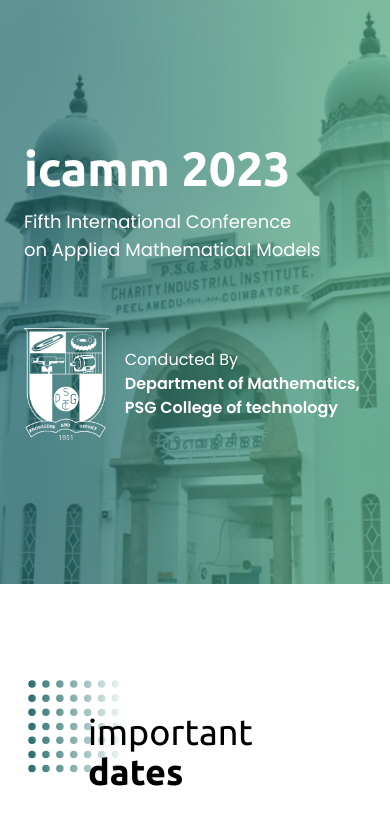
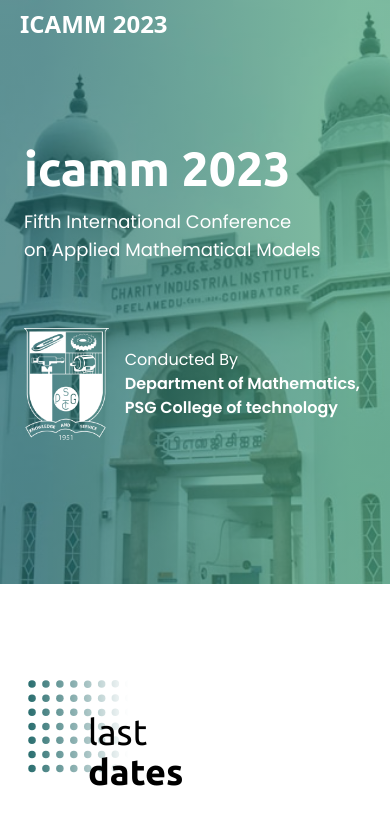
Before and after one commit to tgashwinkumar/icamm2023-react-sdk, a React (Create React App) app: page / in a window 390 px wide. Shown: the top 824 px of the page. Built offline with nearby package versions, Linux system fonts and the light colour scheme; the HTML template or start-up script is replaced by a standard one.

Commit message:
small changes, unable to fix Navbar

```diff
--- a/src/App.js
+++ b/src/App.js
@@ -13,7 +13,7 @@
 const App = () => {
   return (
     <main className="w-screen h-screen  overflow-x-hidden">
-      {/* <Navbar /> */}
+      <Navbar />
       <Section1 />
       <div className="translate-y-0 hidden lg:block">
         <ShapeDivider />
--- a/src/components/Navbar.js
+++ b/src/components/Navbar.js
@@ -29,6 +29,7 @@
   const [color, setColor] = useState(false);
 
   const changeColor = () => {
+    console.log(window.scrollY);
     if (window.scrollY >= 40) {
       setColor(true);
     } else {
@@ -49,13 +50,15 @@
       >
         <div className="flex items-center justify-center w-fit">
           <a href="#section1">
-            <p className="font-head font-bold text-2xl color">icamm</p>
+            <p className="font-head font-bold text-2xl color ml-5">
+              ICAMM 2023
+            </p>
           </a>
         </div>
         <div className="flex-1"></div>
         <div className="flex items-center justify-center">
           <div className="hidden md:flex items-center space-x-3 text-lg pr-10">
-            <NavItem name="Important Dates" link="#section2" />
+            <NavItem name="Last Dates" link="#section2" />
             <NavItem name="About" link="#section3" />
             <NavItem name="Theme" link="#section5" />
             <NavItem name="Submission" link="#section6" />
--- a/src/components/Section2.js
+++ b/src/components/Section2.js
@@ -8,11 +8,7 @@
       className="w-screen h-fit px-6 py-24 lg:px-[calc(100vw/12)] space-y-4 lg:flex lg:flex-col "
     >
       <div className="flex flex-col lg:flex-row lg:items-center">
-        <Header
-          subtext="important"
-          text="dates"
-          className="lg:-translate-y-16"
-        />
+        <Header subtext="last" text="dates" className="lg:-translate-y-16" />
         <div className="lg:block lg:flex-1 hidden"></div>
         <div className="grid grid-cols-2 lg:grid-cols-4 gap-x-6 gap-y-6 lg:gap-x-10 mt-16">
           <DateContext
--- a/src/components/Section8.js
+++ b/src/components/Section8.js
@@ -27,7 +27,7 @@
         </div>
       </div>
       <div className="">
-        <div className="rounded-md grid grid-rows-5 bg-white w-full h-fit mt-20 ">
+        <div className="rounded-md grid grid-rows-5 bg-whitesmoke w-full h-fit mt-20 ">
           <div
             style={{
               borderTopLeftRadius: "0.375rem",
@@ -50,7 +50,7 @@
           />
         </div>
 
-        <div className=" rounded-md grid grid-rows-3 bg-white w-full h-fit mt-20">
+        <div className=" rounded-md grid grid-rows-3 bg-whitesmoke w-full h-fit mt-20">
           <div
             style={{
               borderTopLeftRadius: "0.375rem",
```
